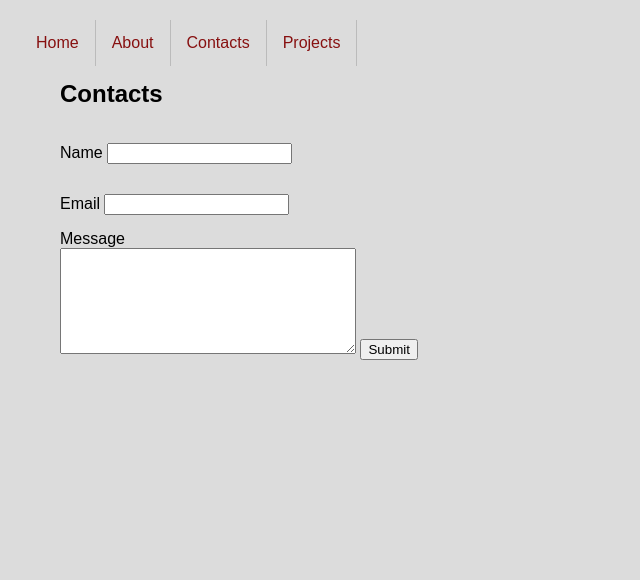
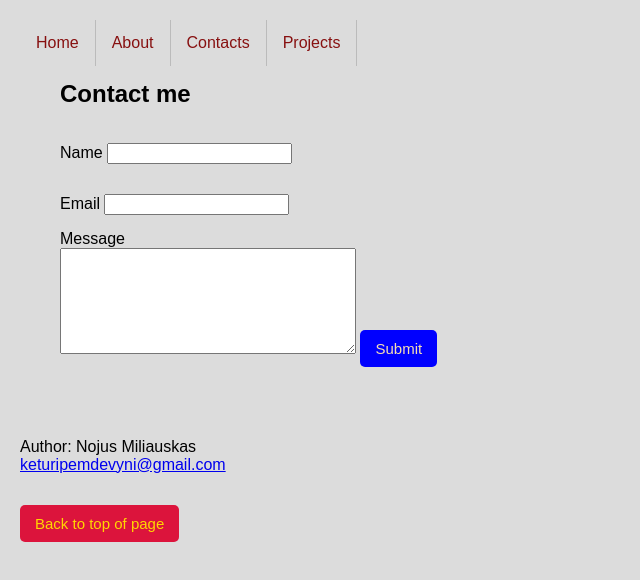
Before and after one commit to Lyarwa/portfolio, a plain HTML site: page contact.html in a window 1280 px wide. Shown: the top 580 px of the page, without its empty margins (0-640 px from the left). Drawn offline with Linux system fonts and the light colour scheme.

Commit message:
Add files via upload

```diff
--- a/contact.html
+++ b/contact.html
@@ -19,7 +19,7 @@
     </nav>
 
     <section id="contact">
-        <h2>Contacts</h2>
+        <h2>Contact me </h2>
         <form>
             <label for="name">Name</label>
                 <input type="text" id="name"><br>
@@ -27,11 +27,20 @@
                 <input type="email" id="email"><br>
             <label for="message">Message</label><br>
                 <textarea name="message" id="textmessage" cols="30" rows="10"></textarea>
-                <input type="submit">
+                <input type="submit" id="submitb">
 
         </form>
     </section>
 
+    <footer>
+
+        <p>Author: Nojus Miliauskas<br>
+        <a href="mailto:keturipemdevyni@gmail.com">keturipemdevyni@gmail.com</a></p>
+        <form>
+            <input type="BUTTON" value="Back to top of page" onclick="window.location.href='#top'" class="tbutton">
+           </form>
+
+     </footer>
 
 </body>
 </html>
--- a/csss.css
+++ b/csss.css
@@ -82,3 +82,43 @@ section{
 #about{
     width: 500px;
     text-align: left;}
+
+    #submitb{
+      margin-bottom: 15px;
+    margin-top: 15px;
+    background-color: blue;
+    border: 6px blue;
+    color: wheat;
+    text-decoration: wavy;
+    font-size: 15px;
+    border-radius: 5px;
+    transition-duration: 0.4s;
+    padding: 10px 15px;
+    }
+    #submitb:hover{
+      background-color: crimson;
+      color: orange;
+    }
+
+    #about{
+      text-align: center;
+      display: inline-block;
+    }
+
+    .tbutton{
+      margin-bottom: 15px;
+    margin-top: 15px;
+    background-color: crimson;
+    border: 6px gold;
+    color: gold;
+    text-decoration: wavy;
+    font-size: 15px;
+    border-radius: 5px;
+    transition-duration: 0.4s;
+    padding: 10px 15px;
+    }
+
+    .tbutton:hover{
+      background-color: darkred;
+      color: darkgoldenrod;
+    }
```
Also changed, not shown: about.html (+11 -0 lines), index.html (+8 -0 lines), project.html (+10 -0 lines).
